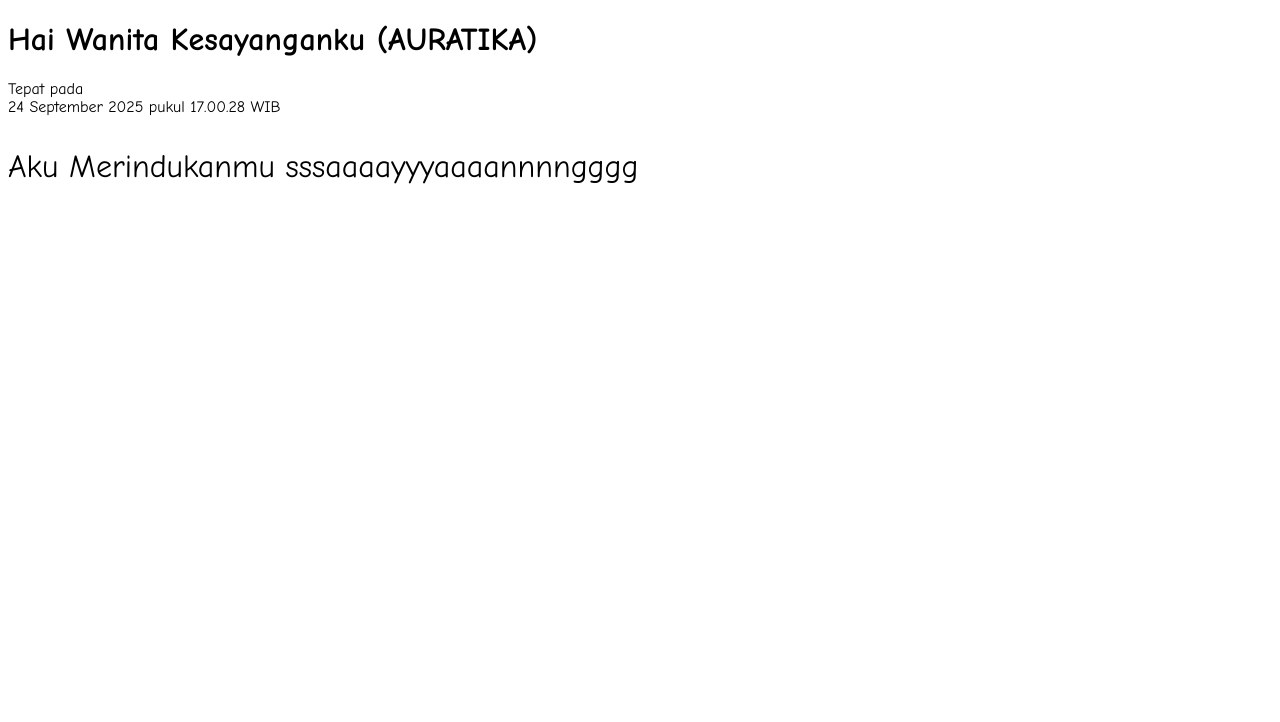
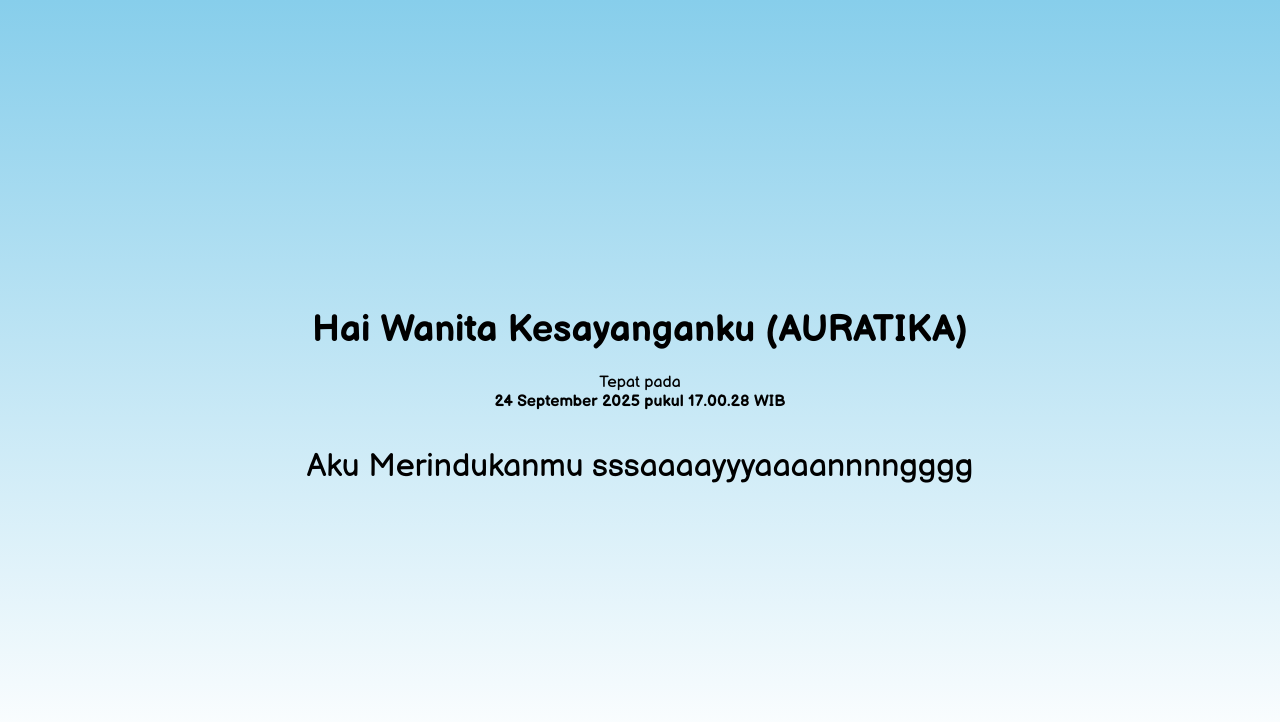
Before and after one commit to MuhammadHilmy26/DoYouLoveMe, a plain HTML site: page index.html in a window 1280 px wide. Drawn offline with Linux system fonts and the light colour scheme.

Commit message:
Update index.html

```diff
--- a/index.html
+++ b/index.html
@@ -2,13 +2,44 @@
 <html>
   <head>
     <title>Hello, My World!</title>
+    <link rel="preconnect" href="https://fonts.googleapis.com">
+    <link rel="preconnect" href="https://fonts.gstatic.com" crossorigin>
+    <link href="https://fonts.googleapis.com/css2?family=Balsamiq+Sans:ital,wght@0,400;0,700;1,400;1,700&display=swap" rel="stylesheet">
+
     <style>
       body {
-        font-family: Comic Sans MS;
+        font-family: "Balsamiq Sans", cursive, sans-serif;
+        /* Gradasi latar belakang: biru muda ke putih di bagian bawah */
+        background: linear-gradient(to bottom, #87CEEB, #FFFFFF 95%);
+        background-repeat: no-repeat;
+        background-attachment: fixed;
+
+        /* Full screen and centered content */
+        margin: 0;
+        min-height: 100vh;
+        display: flex;
+        flex-direction: column;
+        justify-content: center;
+        align-items: center;
+        text-align: center;
+        color: #000; /* Warna font hitam */
       }
 
       .love-message {
         font-size: 24pt;
+        margin-top: 20px;
+        color: #000;
+      }
+
+      .title {
+        font-size: 28pt;
+        color: #000;
+        margin-bottom: 5px;
+      }
+
+      #currentTime {
+        font-weight: bold;
+        color: #000;
       }
     </style>
   </head>
```
